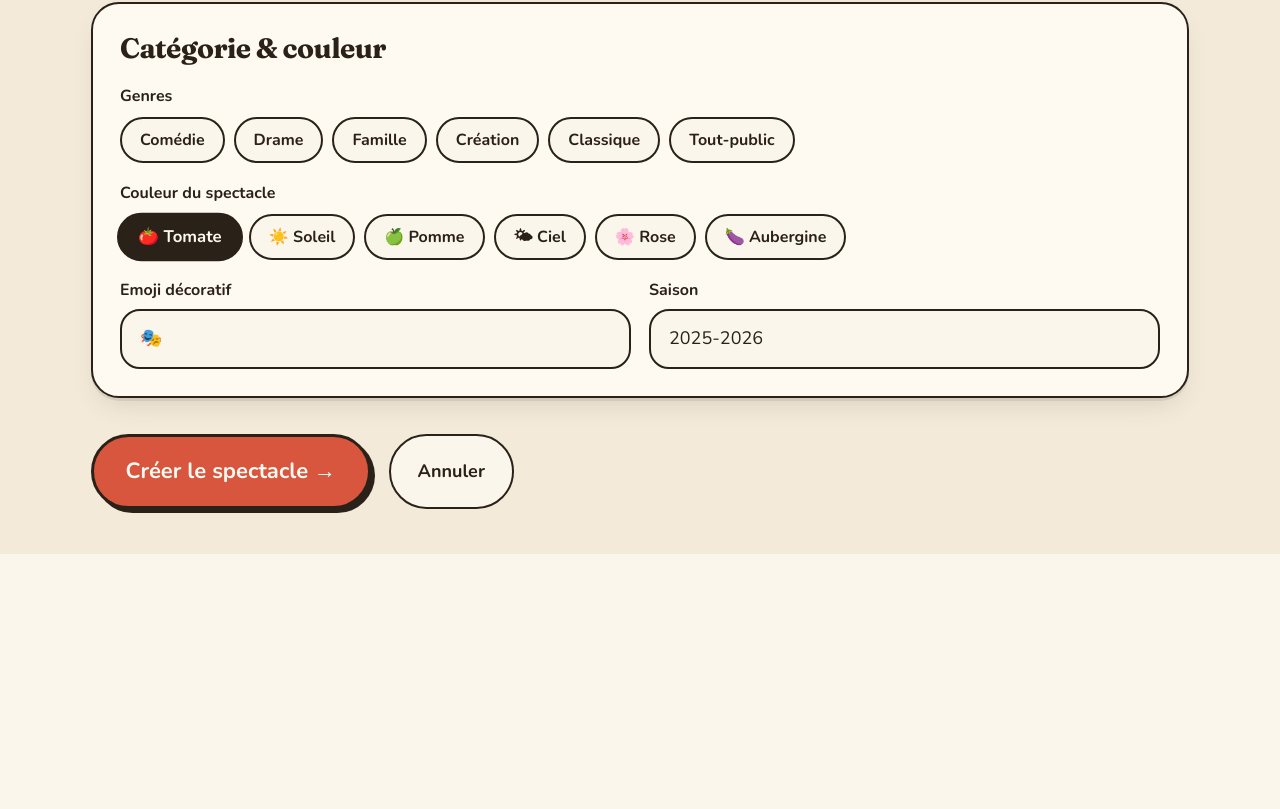
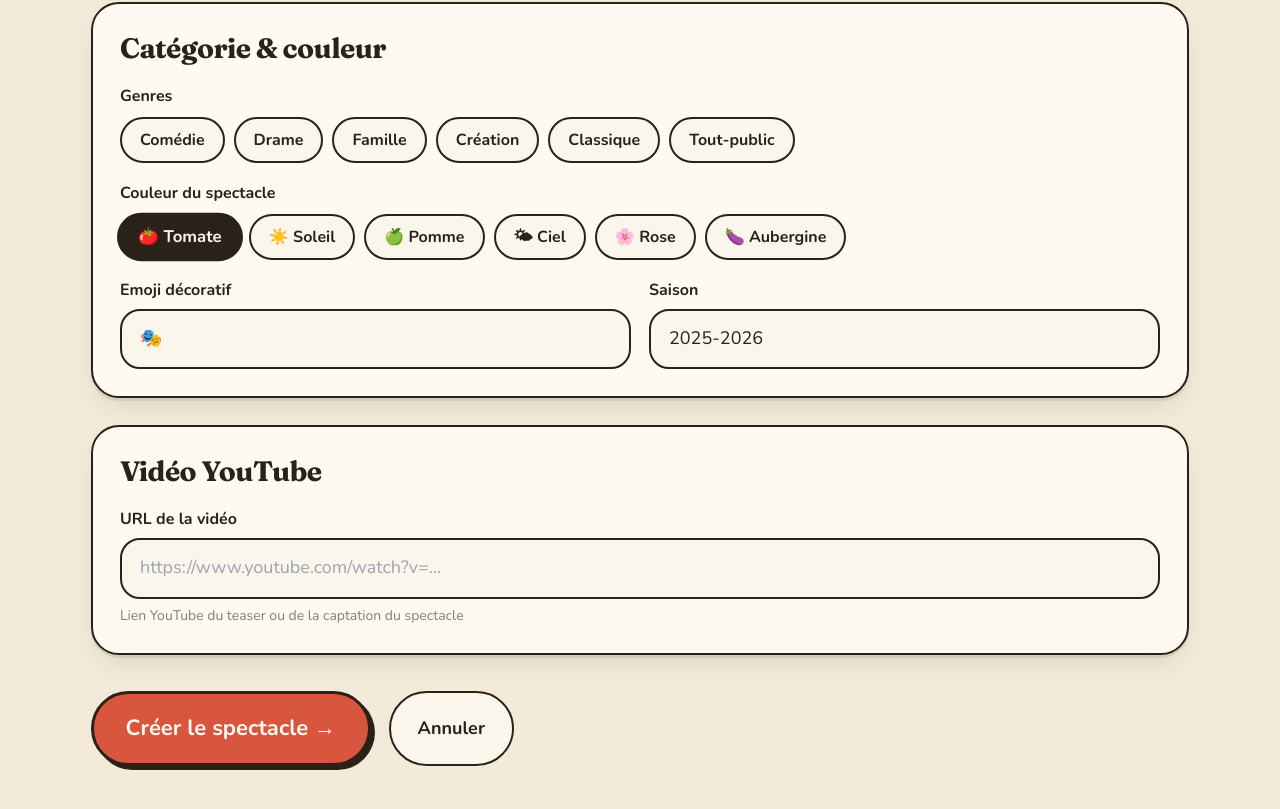
Before and after one commit to BASS2KLER/acap-cote-coulisse, a Next.js app: page /admin/spectacles/nouveau in a window 1280 px wide. Shown: the part 1988-2797 px from the top of the page. Before the commit the page ends 2542 px from the top, so only its background shows below. Built offline with nearby package versions, Linux system fonts and the light colour scheme; no server answers.

Commit message:
feat(admin): section video YouTube avec apercu dans le formulaire spectacle

```diff
--- a/components/admin/SpectacleForm.tsx
+++ b/components/admin/SpectacleForm.tsx
@@ -348,6 +348,48 @@ export default function SpectacleForm({ initial, mode }: SpectacleFormProps) {
         </div>
       </div>
 
+      {/* Vidéo YouTube */}
+      <div className="bg-creme-pale border-2 border-encre rounded-xl p-6 shadow-card space-y-4">
+        <h2 className="font-display font-bold text-xl text-encre mb-2"
+          style={{ fontFamily: "var(--font-fraunces, Fraunces, serif)" }}>
+          Vidéo YouTube
+        </h2>
+        <label className="flex flex-col gap-1.5">
+          <span className="font-bold text-sm text-encre">URL de la vidéo</span>
+          <input
+            value={form.lienVideo}
+            onChange={(e) => set("lienVideo", e.target.value)}
+            className="admin-input"
+            placeholder="https://www.youtube.com/watch?v=..."
+            type="url"
+          />
+          <span className="text-xs text-gris-poussiere">Lien YouTube du teaser ou de la captation du spectacle</span>
+        </label>
+        {form.lienVideo && (() => {
+          const match = form.lienVideo.match(/(?:youtube\.com\/watch\?v=|youtu\.be\/)([^&\s]+)/);
+          const ytId = match?.[1];
+          return ytId ? (
+            <div className="rounded-lg overflow-hidden border-2 border-encre aspect-video">
+              <iframe
+                src={`https://www.youtube.com/embed/${ytId}`}
+                className="w-full h-full"
+                allow="accelerometer; autoplay; clipboard-write; encrypted-media; gyroscope; picture-in-picture"
+                allowFullScreen
+                title="Aperçu vidéo"
+              />
+            </div>
+          ) : (
+            <p className="text-xs text-tomate-600 font-bold">URL YouTube non reconnue</p>
+          );
+        })()}
+        {form.lienVideo && (
+          <button type="button" onClick={() => set("lienVideo", "")}
+            className="text-xs text-tomate-600 hover:underline">
+            Supprimer la vidéo
+          </button>
+        )}
+      </div>
+
       {/* Actions */}
       <div className="flex gap-4 pt-2">
         <button type="submit" disabled={saving} className="btn-acap disabled:opacity-60">
```
